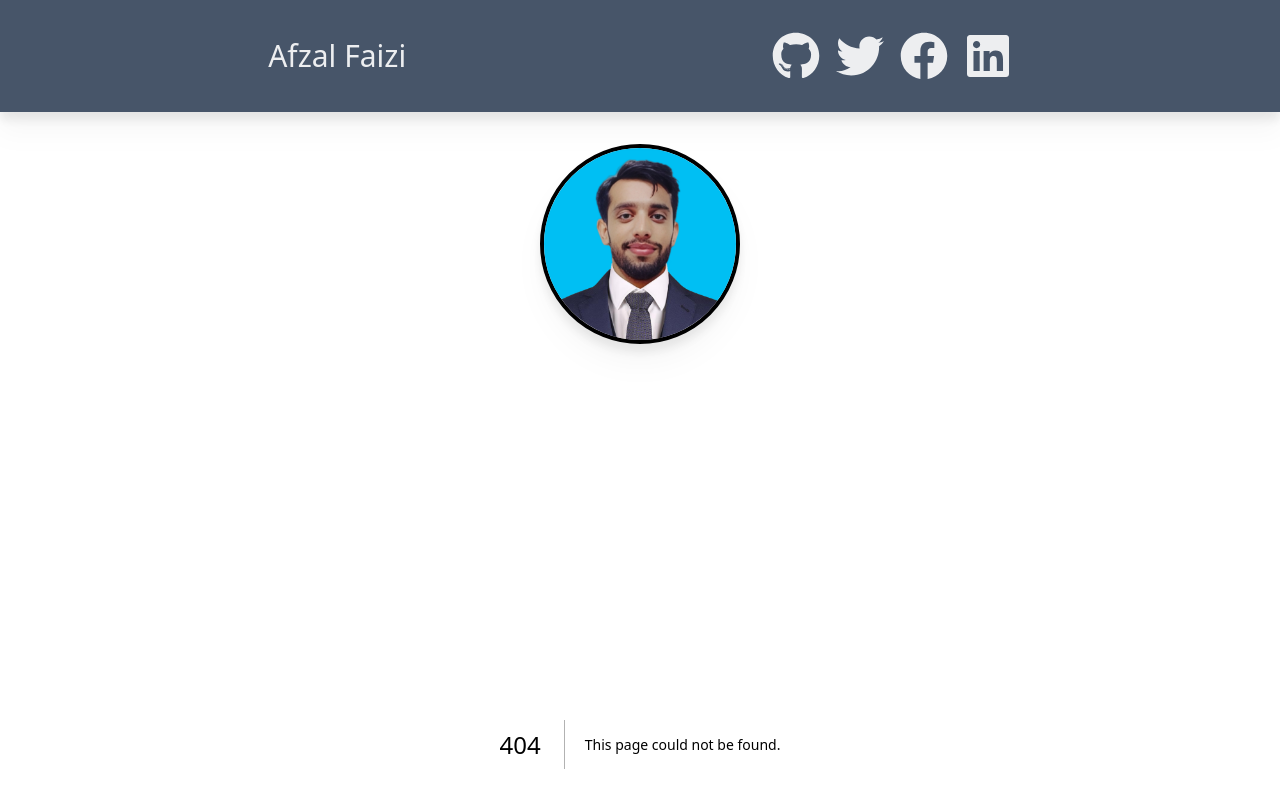
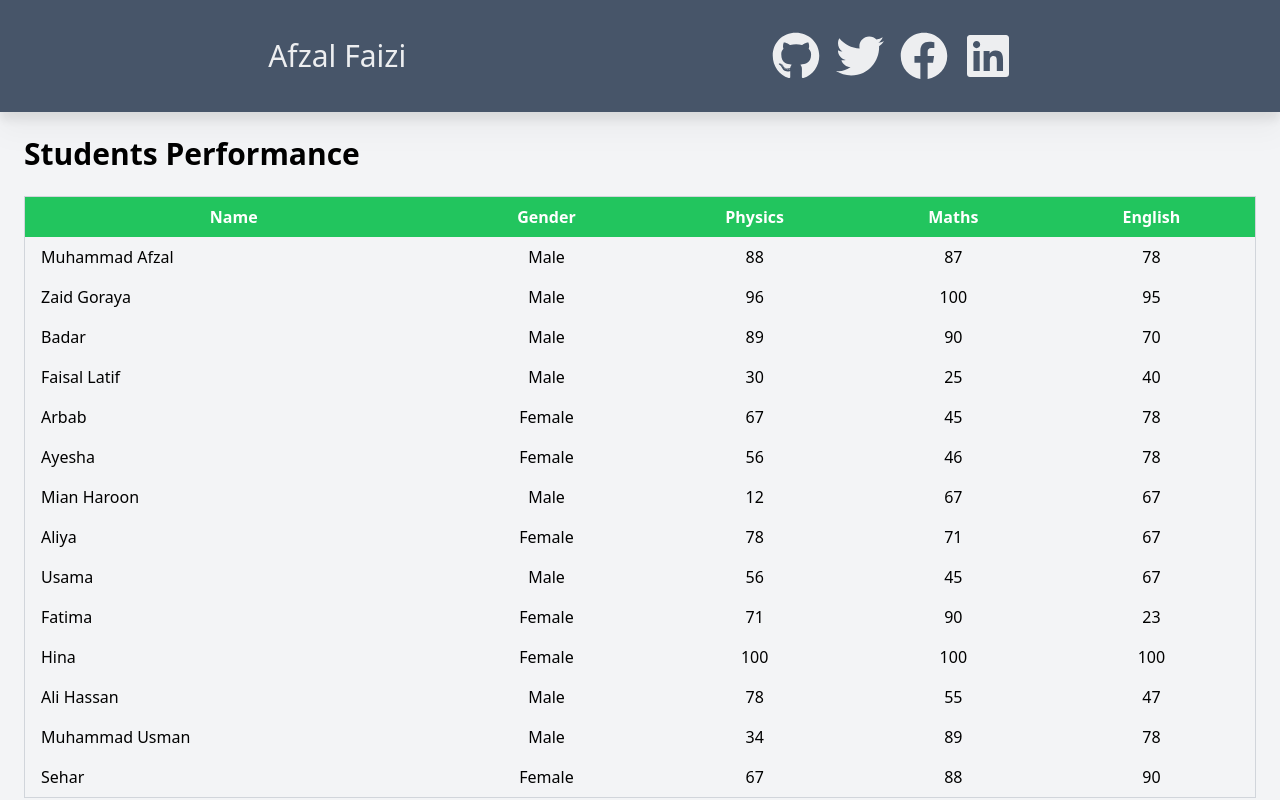
Before and after one commit to Afzalfaizi/Blog_site_using_dynamic_routing, a Next.js app: page /Table in a window 1280 px wide. Before the commit this address had no page. Shown: the top 800 px of the page. Built offline with nearby package versions, Linux system fonts and the light colour scheme.

Commit message:
first commit

```diff
--- /dev/null
+++ b/src/app/Table/page.tsx
@@ -0,0 +1,135 @@
+import React from 'react';
+import Button from '../(components)/button/Button';
+
+export default function Table() {
+  const students =  [
+   {
+      name:'Muhammad Afzal',
+      gender:'Male',
+      physics:88,
+      maths:87,
+      english:78
+   },
+   {
+      name:'Zaid Goraya',
+      gender:'Male',
+      physics:96,
+      maths:100,
+      english:95
+   },
+   {
+      name:'Badar',
+      gender:'Male',
+      physics:89,
+      maths:90,
+      english:70
+   },
+   {
+      name:'Faisal Latif',
+      gender:'Male',
+      physics:30,
+      maths:25,
+      english:40
+   },
+   {
+      name:'Arbab',
+      gender:'Female',
+      physics:67,
+      maths:45,
+      english:78
+   },
+   {
+      name:'Ayesha',
+      gender:'Female',
+      physics:56,
+      maths:46,
+      english:78
+   },
+   {
+      name:'Mian Haroon',
+      gender:'Male',
+      physics:12,
+      maths:67,
+      english:67
+   },
+   {
+      name:'Aliya',
+      gender:'Female',
+      physics:78,
+      maths:71,
+      english:67
+   },
+   {
+      name:'Usama',
+      gender:'Male',
+      physics:56,
+      maths:45,
+      english:67
+   },
+   {
+      name:'Fatima',
+      gender:'Female',
+      physics:71,
+      maths:90,
+      english:23
+   },
+   {
+      name:'Hina',
+      gender:'Female',
+      physics:100,
+      maths:100,
+      english:100
+   },
+   {
+      name:'Ali Hassan',
+      gender:'Male',
+      physics:78,
+      maths:55,
+      english:47
+   },
+   {
+      name:'Muhammad Usman',
+      gender:'Male',
+      physics:34,
+      maths:89,
+      english:78
+   },
+   {
+      name:'Sehar',
+      gender:'Female',
+      physics:67,
+      maths:88,
+      english:90
+   }
+];
+
+  return (
+    <div className="bg-gray-100 p-6">
+      <h1 className="text-3xl font-bold mb-6">Students Performance</h1>
+      <div className="overflow-x-auto">
+        <table className="min-w-full bg-white border border-gray-300">
+          <thead>
+            <tr className="bg-green-500 text-white">
+              <th className="py-2 px-4">Name</th>
+              <th className="py-2 px-4">Gender</th>
+              <th className="py-2 px-4">Physics</th>
+              <th className="py-2 px-4">Maths</th>
+              <th className="py-2 px-4">English</th>
+            </tr>
+          </thead>
+          <tbody>
+            {students.map((item, index) => (
+              <tr  className="bg-gray-100 border-collapse">
+                <td className="py-2 px-4">{item.name}</td>
+                <td className="py-2 px-4 text-center">{item.gender}</td>
+                <td className="py-2 px-4 text-center">{item.physics}</td>
+                <td className="py-2 px-4 text-center">{item.maths}</td>
+                <td className="py-2 px-4 text-center">{item.english}</td>
+              </tr>
+            ))}
+          </tbody>
+        </table>
+      </div>
+    </div>
+  );
+}
--- a/src/app/layout.tsx
+++ b/src/app/layout.tsx
@@ -21,7 +21,7 @@ export default function RootLayout({
     <html lang="en">
       <body className="dark:bg-slate-800">
         <NavBar/>
-        <MyProfilePic/>
+
         {children}
         <Footer/>
       </body>
```
Also changed, not shown: src/app/counter/page.tsx (added, +13 -0 lines), types/commonTypes.ts (added, +8 -0 lines).
